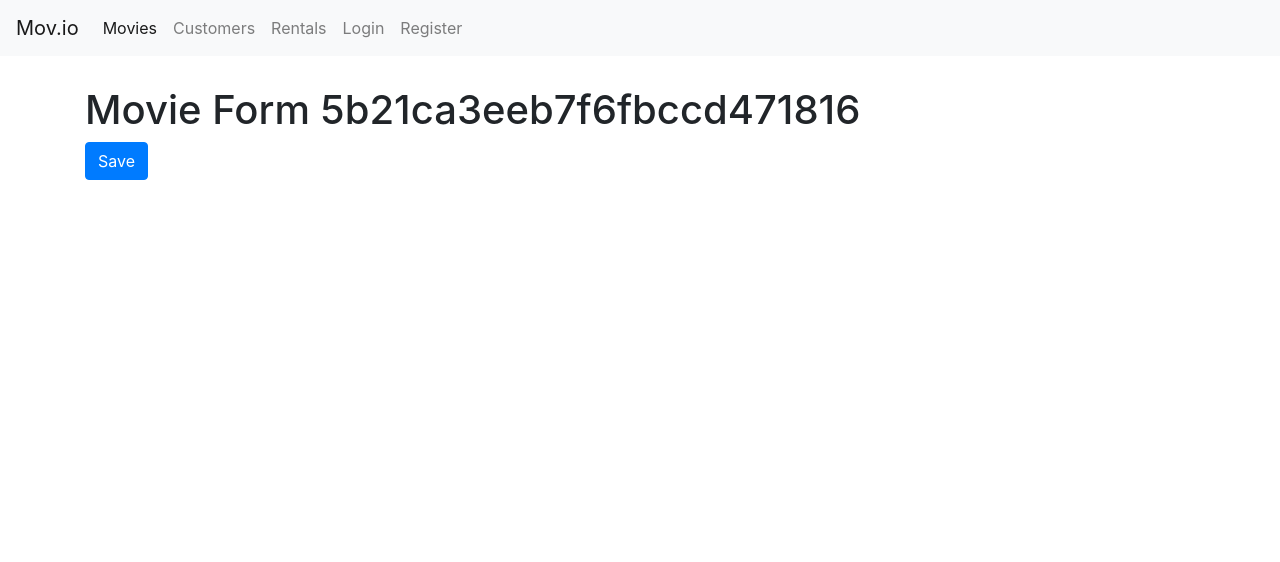
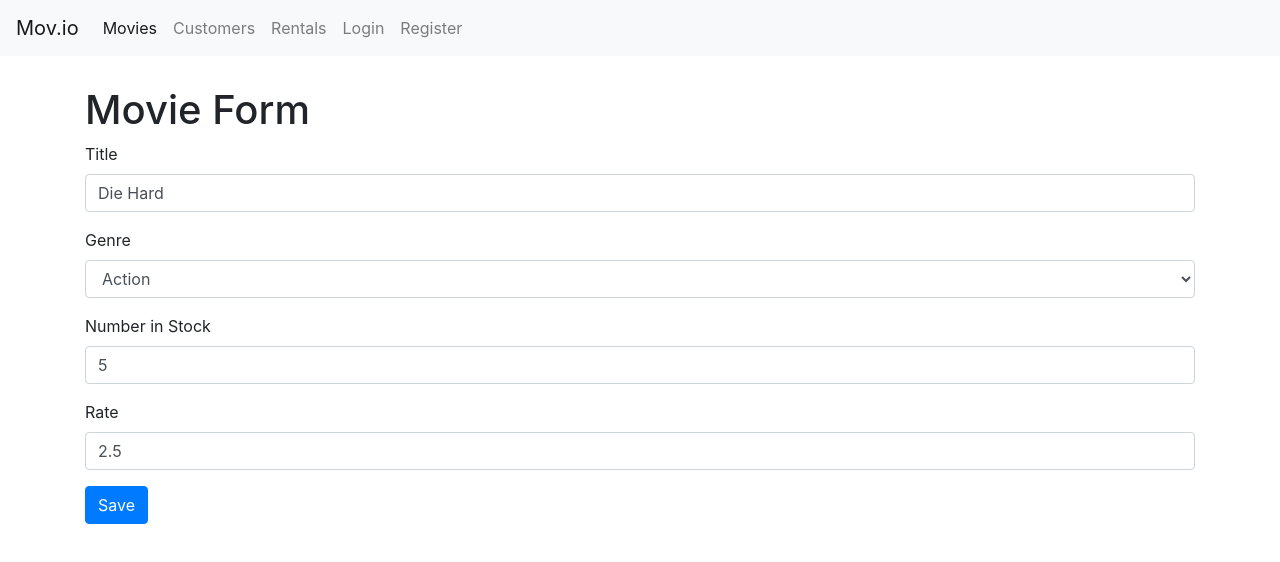
Before and after one commit to pc-101/React-Video-App, a React (Create React App) app: page /movies/5b21ca3eeb7f6fbccd471816 in a window 1280 px wide. Shown: the top 562 px of the page. Built offline with nearby package versions, Linux system fonts and the light colour scheme.

Commit message:
Implemented functionality to add a movie, and edit details of an existing movie...however since this is a fake backend I am not altering the fake backend info so changes will not persist

```diff
--- a/src/components/common/form.jsx
+++ b/src/components/common/form.jsx
@@ -1,6 +1,7 @@
 import React, { Component } from "react";
 import Joi from "joi-browser";
 import Input from "./input";
+import Select from "./select";
 
 class Form extends Component {
   state = { data: {}, errors: {} };
@@ -48,9 +49,22 @@ class Form extends Component {
       <Input
         name={name}
         label={label}
+        type={type}
         value={data[name]}
         error={errors[name]}
-        type={type}
+        onChange={this.handleChange}
+      />
+    );
+  };
+  renderSelect = (name, label, genres) => {
+    const { data, errors } = this.state;
+    return (
+      <Select
+        name={name}
+        label={label}
+        options={genres}
+        value={data[name]}
+        error={errors[name]}
         onChange={this.handleChange}
       />
     );
@@ -59,10 +73,7 @@ class Form extends Component {
   handleSubmit = (e) => {
     e.preventDefault();
 
-    console.log("Submitted");
-
     const errors = this.validate();
-    console.log(errors);
     this.setState({ errors: errors || {} });
 
     if (errors) {
@@ -80,11 +91,13 @@ class Form extends Component {
     } else {
       delete errors[input.name];
     }
-
     const data = { ...this.state.data };
     data[input.name] = input.value;
+    console.log(input);
 
-    this.setState({ data, errors });
+    this.setState({ data, errors }, () => {
+      console.log(this.state.data);
+    });
   };
 }
 
--- /dev/null
+++ b/src/components/common/select.jsx
@@ -0,0 +1,20 @@
+import React from "react";
+
+const Select = ({ name, label, error, options, ...rest }) => {
+  return (
+    <div className="form-group">
+      <label htmlFor={name}>{label}</label>
+      <select {...rest} id={name} name={name} className="form-control">
+        <option value="" />
+        {options.map((option) => (
+          <option key={option._id} value={option._id}>
+            {option.name}
+          </option>
+        ))}
+      </select>
+      {error && <div className="alert alert-danger">{error}</div>}
+    </div>
+  );
+};
+
+export default Select;
--- a/src/components/movieForm.jsx
+++ b/src/components/movieForm.jsx
@@ -1,17 +1,104 @@
 import React from "react";
+import Form from "./common/form";
+import Joi from "joi-browser";
+import { saveMovie, getMovie } from "../services/fakeMovieService";
+import { getGenres } from "../services/fakeGenreService";
 
-const MovieForm = ({ match, history }) => {
-  return (
-    <div>
-      <h1>Movie Form {match.params.id}</h1>
-      <button
-        className="btn btn-primary"
-        onClick={() => history.push("/movies")}
-      >
-        Save
-      </button>
-    </div>
-  );
-};
+class MovieForm extends Form {
+  state = {
+    data: {
+      title: "",
+      genreId: "",
+      numberInStock: "",
+      dailyRentalRate: ""
+    },
+    errors: {},
+    genres: []
+  };
+
+  schema = {
+    _id: Joi.string(),
+    title: Joi.string()
+      .required()
+      .label("Title"),
+    genreId: Joi.string()
+      .required()
+      .label("Genre"),
+    numberInStock: Joi.number()
+      .required()
+      .min(0)
+      .max(100)
+      .label("Number in Stock"),
+    dailyRentalRate: Joi.number()
+      .required()
+      .min(0)
+      .max(10)
+      .label("Daily Rental Rate")
+  };
+
+  componentDidMount() {
+    const { match, history } = this.props;
+    const genres = getGenres();
+    this.setState({ genres });
+
+    const movieId = match.params.id;
+    if (movieId === "new") {
+      return;
+    }
+
+    const movie = getMovie(movieId);
+    if (!movie) {
+      history.replace("/not-found");
+    }
+    console.log(movie);
+
+    this.setState({ data: this.formatForViewModel(movie) });
+  }
+
+  formatForViewModel = (movie) => {
+    return {
+      _id: movie._id,
+      title: movie.title,
+      genreId: movie.genre._id,
+      numberInStock: movie.numberInStock,
+      dailyRentalRate: movie.dailyRentalRate
+    };
+  };
+  doSubmit = () => {
+    saveMovie(this.state.data);
+    this.props.history.push("/movies");
+  };
+
+  render() {
+    return (
+      <div>
+        <h1>Movie Form </h1>
+        <form onSubmit={this.handleSubmit}>
+          {this.renderInput("title", "Title")}
+          {this.renderSelect("genreId", "Genre", this.state.genres)}
+          {this.renderInput("numberInStock", "Number in Stock", "number")}
+          {this.renderInput("dailyRentalRate", "Rate")}
+          {this.renderButton("Save")}
+        </form>
+      </div>
+    );
+  }
+}
 
 export default MovieForm;
+
+// const MovieForm = ({ match, history }) => {
+//   return (
+//     <div>
+//       <h1>Movie Form {match.params.id}</h1>
+//       <button
+//         className="btn btn-primary"
+//         onClick={() => history.push("/movies")}
+//       >
+//         Save
+//       </button>
+//     </div>
+//   );
+// };
+
+// export default MovieForm;
--- a/src/components/movies.jsx
+++ b/src/components/movies.jsx
@@ -1,4 +1,5 @@
 import React, { Component } from "react";
+import { Link } from "react-router-dom";
 import MoviesTable from "./moviesTable";
 import Pagination from "./common/pagination";
 import ListGroup from "./common/listGroup";
@@ -88,6 +89,13 @@ class Movies extends Component {
           />
         </div>
         <div className="col">
+          <Link
+            to="/movies/new"
+            className="btn btn-primary"
+            style={{ marginBottom: 20 }}
+          >
+            New Movie
+          </Link>
           <p>Showing {totalCount} movies in the database:</p>
           <MoviesTable
             movies={movies}
--- a/src/services/fakeMovieService.js
+++ b/src/services/fakeMovieService.js
@@ -86,13 +86,13 @@ export function getMovie(id) {
 
 export function saveMovie(movie) {
   let movieInDb = movies.find((m) => m._id === movie._id) || {};
-  movieInDb.name = movie.name;
+  movieInDb.title = movie.title;
   movieInDb.genre = genresAPI.genres.find((g) => g._id === movie.genreId);
   movieInDb.numberInStock = movie.numberInStock;
   movieInDb.dailyRentalRate = movie.dailyRentalRate;
 
   if (!movieInDb._id) {
-    movieInDb._id = Date.now();
+    movieInDb._id = Date.now().toString();
     movies.push(movieInDb);
   }
 
```
